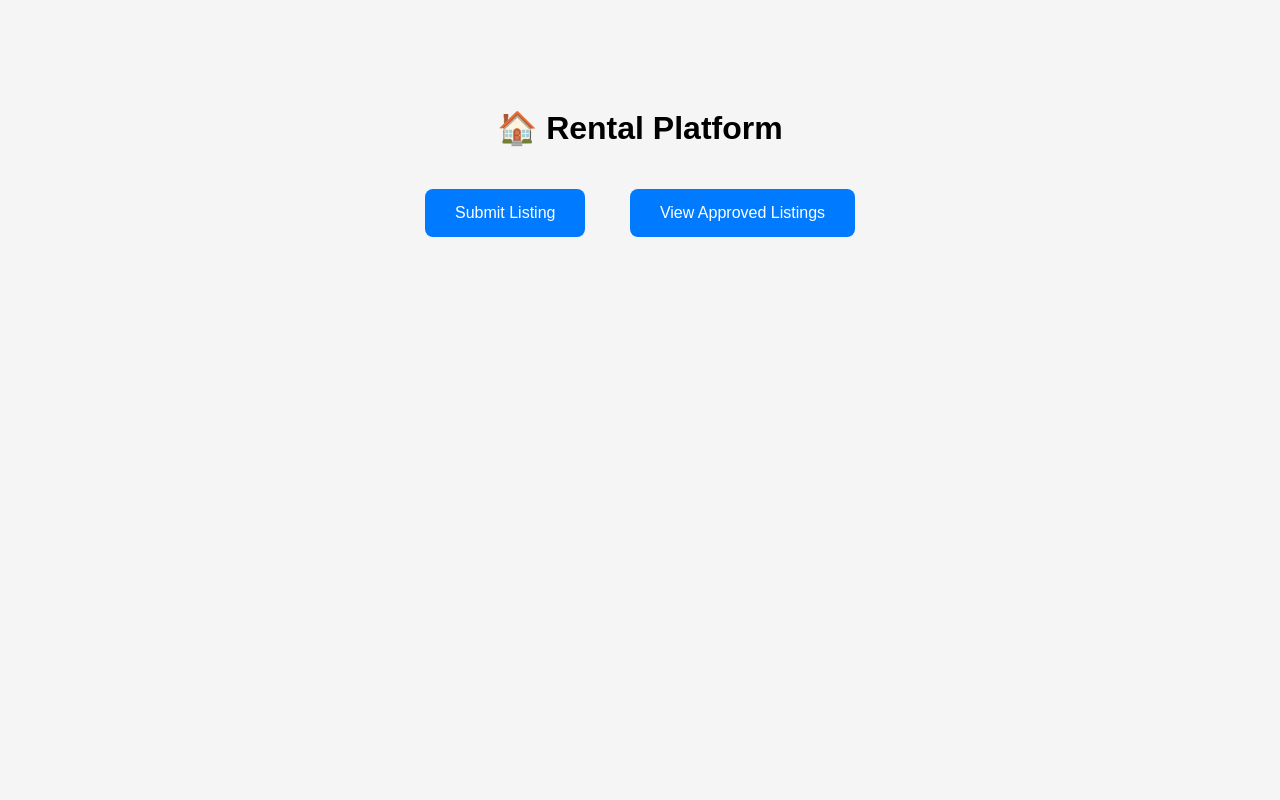
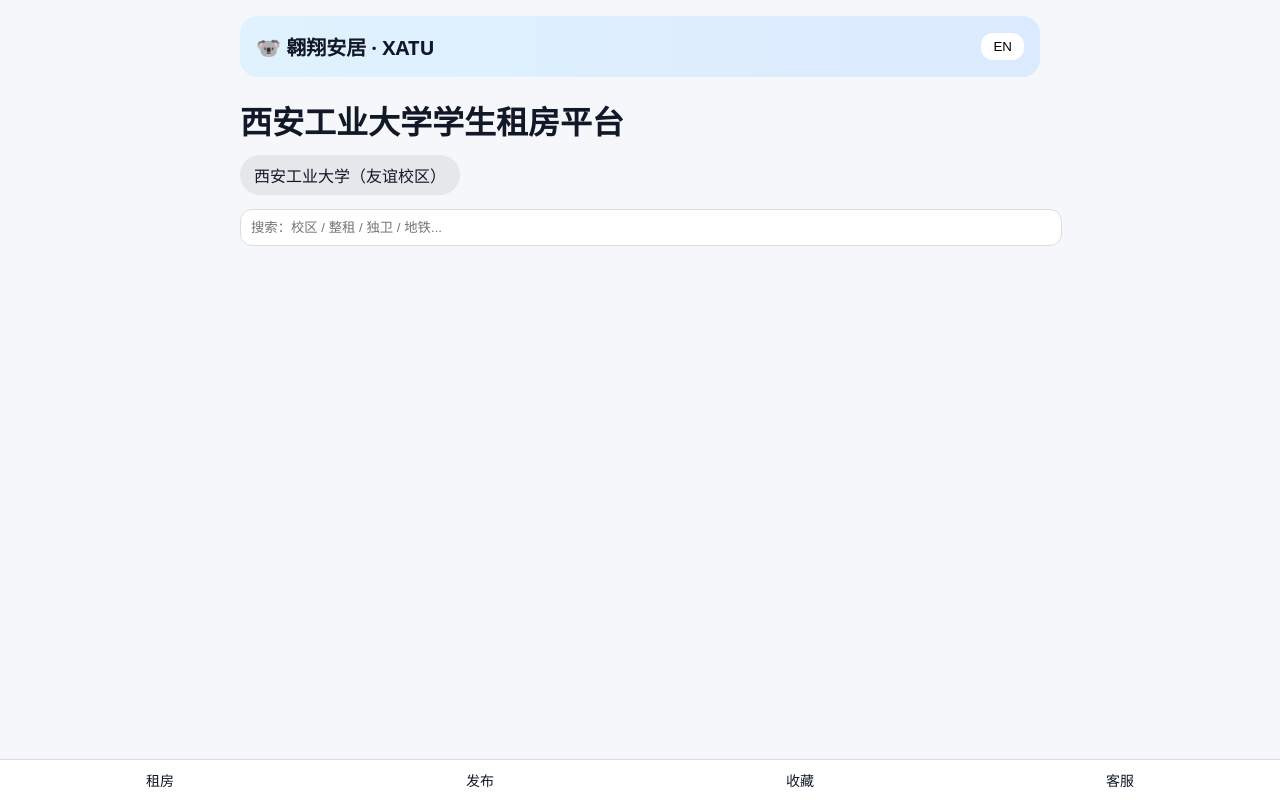
Before and after one commit to guodazhi/rent-final, a website: page index.html in a window 1280 px wide. Drawn offline with Linux system fonts and the light colour scheme; no server answers.

Commit message:
Revamp index.html with new layout and styles

```diff
--- a/index.html
+++ b/index.html
@@ -1,32 +1,193 @@
-<!DOCTYPE html>
-<html>
+<!doctype html>
+<html lang="zh">
 <head>
-  <meta charset="UTF-8">
-  <title>Rent Platform</title>
-  <style>
-    body {
-      font-family: Arial;
-      text-align: center;
-      padding: 80px;
-      background: #f5f5f5;
-    }
-    a {
-      display: inline-block;
-      margin: 20px;
-      padding: 15px 30px;
-      background: #007bff;
-      color: white;
-      text-decoration: none;
-      border-radius: 8px;
-    }
-  </style>
+<meta charset="UTF-8" />
+<meta name="viewport" content="width=device-width, initial-scale=1"/>
+<title>翱翔安居 · XATU</title>
+
+<style>
+:root{
+  --main:#2563eb;
+  --bg:#f5f7fb;
+  --card:#ffffff;
+  --text:#111827;
+  --muted:#6b7280;
+}
+body{
+  margin:0;
+  font-family:system-ui,-apple-system,Segoe UI,Roboto;
+  background:var(--bg);
+  color:var(--text);
+}
+.container{
+  max-width:800px;
+  margin:auto;
+  padding:16px;
+}
+.header{
+  background:linear-gradient(90deg,#e0f2fe,#dbeafe);
+  padding:16px;
+  border-radius:18px;
+  display:flex;
+  justify-content:space-between;
+  align-items:center;
+}
+.logo{
+  font-size:20px;
+  font-weight:700;
+}
+.lang-btn{
+  background:white;
+  border:none;
+  padding:6px 12px;
+  border-radius:12px;
+  cursor:pointer;
+}
+.title{
+  margin-top:20px;
+  font-size:32px;
+  font-weight:800;
+}
+.tag{
+  margin-top:12px;
+  background:#e5e7eb;
+  padding:8px 14px;
+  border-radius:20px;
+  display:inline-block;
+}
+.search{
+  margin-top:14px;
+}
+.search input{
+  width:100%;
+  padding:10px;
+  border-radius:12px;
+  border:1px solid #ddd;
+}
+.cards{
+  margin-top:20px;
+  display:grid;
+  gap:14px;
+}
+.card{
+  background:var(--card);
+  padding:14px;
+  border-radius:16px;
+  box-shadow:0 2px 8px rgba(0,0,0,0.05);
+}
+.bottom-nav{
+  position:fixed;
+  bottom:0;
+  left:0;
+  right:0;
+  background:white;
+  display:flex;
+  justify-content:space-around;
+  padding:10px 0;
+  border-top:1px solid #ddd;
+}
+.bottom-nav a{
+  text-decoration:none;
+  color:var(--text);
+  font-size:14px;
+}
+</style>
 </head>
+
 <body>
 
-<h1>🏠 Rental Platform</h1>
+<div class="container">
 
-<a href=" ">Submit Listing</a >
-<a href="approved.html">View Approved Listings</a >
+  <div class="header">
+    <div class="logo">🐨 翱翔安居 · XATU</div>
+    <button class="lang-btn" onclick="toggleLang()">EN</button>
+  </div>
+
+  <div class="title" id="mainTitle">
+    西安工业大学学生租房平台
+  </div>
+
+  <div class="tag" id="campusTag">
+    西安工业大学（友谊校区）
+  </div>
+
+  <div class="search">
+    <input id="searchBox" placeholder="搜索：校区 / 整租 / 独卫 / 地铁..." />
+  </div>
+
+  <div class="cards" id="listingContainer">
+    <!-- 房源会加载到这里 -->
+  </div>
+
+</div>
+
+<div class="bottom-nav">
+  <a href=" " id="navHome">租房</a >
+  <a href="submit.html" id="navPost">发布</a >
+  <a href="approved.html" id="navFav">收藏</a >
+  <a href="admin.html" id="navService">客服</a >
+</div>
+
+<script>
+
+let currentLang = "zh";
+
+function toggleLang(){
+  if(currentLang === "zh"){
+    currentLang = "en";
+    document.documentElement.lang="en";
+    document.getElementById("mainTitle").innerText =
+      "Xi'an Technological University Student Housing Platform";
+    document.getElementById("campusTag").innerText =
+      "XATU (Youyi Campus)";
+    document.getElementById("searchBox").placeholder =
+      "Search: campus / whole rent / metro / private bath...";
+    document.getElementById("navHome").innerText="Home";
+    document.getElementById("navPost").innerText="Post";
+    document.getElementById("navFav").innerText="Approved";
+    document.getElementById("navService").innerText="Admin";
+  }else{
+    currentLang = "zh";
+    document.documentElement.lang="zh";
+    document.getElementById("mainTitle").innerText =
+      "西安工业大学学生租房平台";
+    document.getElementById("campusTag").innerText =
+      "西安工业大学（友谊校区）";
+    document.getElementById("searchBox").placeholder =
+      "搜索：校区 / 整租 / 独卫 / 地铁...";
+    document.getElementById("navHome").innerText="租房";
+    document.getElementById("navPost").innerText="发布";
+    document.getElementById("navFav").innerText="收藏";
+    document.getElementById("navService").innerText="客服";
+  }
+}
+
+async function loadListings(){
+  try{
+    const res = await fetch("/.netlify/functions/getApproved");
+    const data = await res.json();
+    const container = document.getElementById("listingContainer");
+    container.innerHTML="";
+
+    data.forEach(item=>{
+      const div=document.createElement("div");
+      div.className="card";
+      div.innerHTML=`
+        <h3>${item.title}</h3>
+        <p>¥${item.price}</p >
+        <p>${item.location || ""}</p >
+        <p>${item.contact || ""}</p >
+      `;
+      container.appendChild(div);
+    });
+  }catch(err){
+    console.error(err);
+  }
+}
+
+loadListings();
+
+</script>
 
 </body>
 </html>
```
